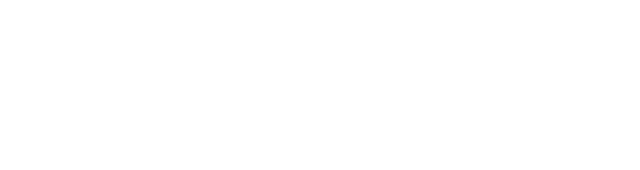
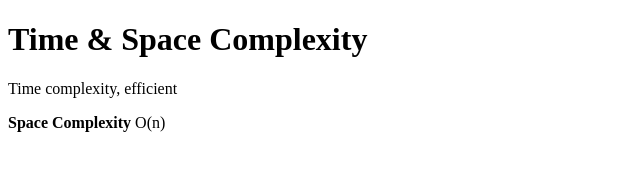
Before and after one commit to acciojob/time-and-space-complexity-aanshu-kumar, a website: page main.html in a window 1280 px wide. Shown: the whole page, without its empty margins (0-640 px from the left). Drawn offline with Linux system fonts and the light colour scheme.

Commit message:
created a submission

```diff
--- a/main.html
+++ b/main.html
@@ -7,7 +7,9 @@
 </head>
 
 <body>
-	<!-- the entire body must be written by student -->
+	<h1>Time & Space Complexity</h1>
+	<p>Time complexity, efficient</p>
+	<p><b>Space Complexity</b> O(n)</p>
     <script type="text/javascript" src="./script.js">
 </script>
 
```
